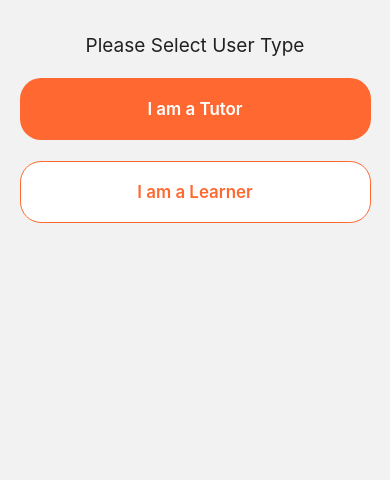
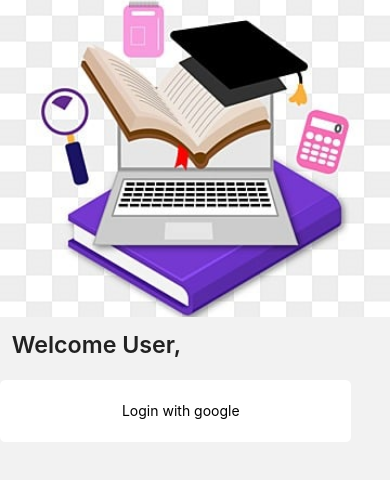
Before and after one commit to sachinkumar9849/LmsAppReactNative, a React Native app: screen /TutorHome in a window 390 px wide. Both pictures are taken after a click on the button "I am a Tutor". Shown: the top 480 px of the page. Built offline with nearby package versions, Linux system fonts and the light colour scheme.

Commit message:
login screen with login banner get

```diff
--- a/src/navigation/MainNavigator.js
+++ b/src/navigation/MainNavigator.js
@@ -2,8 +2,13 @@ import { StyleSheet, Text, View } from 'react-native';
 import React from 'react';
 import { NavigationContainer } from '@react-navigation/native';
 import { createStackNavigator } from '@react-navigation/stack'; // Import createStackNavigator
-import Splash from '../screens/tutor/Splash';
-import ChooseUserType from '../screens/tutor/ChooseUserType';
+// import Splash from '../screens/tutor/Splash';
+
+import Login from '../screens/login/Login';
+import ChooseUserType from '../screens/ChooseUserType';
+import Splash from '../screens/Splash';
+import TutorHome from '../screens/tutor/TutorHome';
+
 
 const Stack = createStackNavigator();
 
@@ -13,6 +18,8 @@ const MainNavigator = () => {
       <Stack.Navigator>
         <Stack.Screen name="Splash" component={Splash} options={{ headerShown: false }} />
         <Stack.Screen name="ChooseUserType" component={ChooseUserType} options={{ headerShown: false }} />
+        <Stack.Screen name="Login" component={Login} options={{ headerShown: false }} />
+        <Stack.Screen name="TutorHome" component={TutorHome} options={{ headerShown: false }} />
       </Stack.Navigator>
     </NavigationContainer>
   );
--- /dev/null
+++ b/src/screens/ChooseUserType.js
@@ -0,0 +1,49 @@
+import {StyleSheet, Text, View} from 'react-native';
+import React from 'react';
+import {LEARNER_TITLE, SELECT_USER, TUTOR_TITLE} from '../utils/strings';
+import {moderateScale, moderateVerticalScale} from 'react-native-size-matters';
+import {TEXT_COLOR, THEME_COLOR, WHITE} from '../utils/colors';
+import BgButton from '../components/BgButton';
+import BorderButton from '../components/BorderButton';
+import {useNavigation} from '@react-navigation/native';
+
+const ChooseUserType = () => {
+  const navigation = useNavigation();
+  return (
+    <View>
+      <View>
+        {/* <Image source={require('../image/banner.js')} style={styles.banner}/> */}
+      </View>
+      <Text style={styles.heading}>{SELECT_USER}</Text>
+      <BgButton
+        title={TUTOR_TITLE}
+        color={WHITE}
+        onClick={() => {
+          navigation.navigate('Login', {
+            screen: 'tutor',
+          });
+        }}
+      />
+      <BorderButton
+        title={LEARNER_TITLE}
+        color={THEME_COLOR}
+        onClick={() => {
+          navigation.navigate('Login', {
+            screen: 'learner',
+          });
+        }}
+      />
+    </View>
+  );
+};
+
+export default ChooseUserType;
+
+const styles = StyleSheet.create({
+  heading: {
+    fontSize: moderateScale(18),
+    color: TEXT_COLOR,
+    alignSelf: 'center',
+    marginTop: moderateVerticalScale(30),
+  },
+});
--- a/src/screens/tutor/Splash.js
+++ b/src/screens/Splash.js
@@ -1,6 +1,6 @@
 import {StatusBar, StyleSheet, Text, View} from 'react-native';
 import React, {useEffect} from 'react';
-import {BG_COLOR, TEXT_COLOR, THEME_COLOR} from '../../utils/colors';
+import {BG_COLOR, TEXT_COLOR, THEME_COLOR} from '../utils/colors';
 import {useNavigation} from '@react-navigation/native';
 import { moderateScale } from 'react-native-size-matters';
 
--- /dev/null
+++ b/src/screens/login/Login.js
@@ -0,0 +1,61 @@
+import {Image, StyleSheet, Text, View} from 'react-native';
+import React from 'react';
+import {TouchableOpacity} from 'react-native-gesture-handler';
+import {moderateScale, verticalScale} from 'react-native-size-matters';
+import {BUTTON_COLOR, TEXT_COLOR, WHITE} from '../../utils/colors';
+import {useNavigation, useRoute} from '@react-navigation/native';
+
+const Login = () => {
+  const route = useRoute();
+  const navigation = useNavigation();
+
+  return (
+    <View>
+      <Image source={require('../../images/login.jpg')} style={styles.banner} />
+      <Text style={styles.tagline}>Welcome User,</Text>
+      <TouchableOpacity
+        style={styles.login_btn}
+        onPress={() => {
+          if (route.params.screen == 'tutor') {
+            navigation.navigate('TutorHome');
+          }
+        }}>
+        <Text style={styles.loginText}>Login with google</Text>
+      </TouchableOpacity>
+    </View>
+  );
+};
+
+export default Login;
+
+const styles = StyleSheet.create({
+  banner: {
+    width: '100%',
+    height: moderateScale(300),
+  },
+  login_btn: {
+    width: '90%',
+    height: verticalScale(50),
+    backgroundColor: WHITE,
+    borderRadius: moderateScale(5),
+    elevation: 5,
+    marginTop: moderateScale(20),
+    display: 'flex',
+
+    flexDirection: 'row',
+    alignItems: 'center',
+    paddingLeft: moderateScale(10),
+    justifyContent: 'center',
+  },
+  loginText: {
+    color: BUTTON_COLOR,
+    textAlign: 'center',
+  },
+  tagline: {
+    color: TEXT_COLOR,
+    fontWeight: '600',
+    fontSize: moderateScale(22),
+    marginTop: moderateScale(12),
+    marginLeft: moderateScale(11),
+  },
+});
--- a/src/screens/tutor/ChooseUserType.js
+++ /dev/null
@@ -1,31 +0,0 @@
-import {StyleSheet, Text, View} from 'react-native';
-import React from 'react';
-import {LEARNER_TITLE, SELECT_USER, TUTOR_TITLE} from '../../utils/strings';
-import {moderateScale, moderateVerticalScale} from 'react-native-size-matters';
-import {TEXT_COLOR, THEME_COLOR, WHITE} from '../../utils/colors';
-import BgButton from '../../components/BgButton';
-import BorderButton from '../../components/BorderButton';
-
-const ChooseUserType = () => {
-  return (
-    <View>
-      <View>
-        {/* <Image source={require('../image/banner.js')} style={styles.banner}/> */}
-      </View>
-      <Text style={styles.heading}>{SELECT_USER}</Text>
-      <BgButton title={TUTOR_TITLE} color={WHITE} />
-      <BorderButton title={LEARNER_TITLE} color={THEME_COLOR} />
-    </View>
-  );
-};
-
-export default ChooseUserType;
-
-const styles = StyleSheet.create({
-  heading: {
-    fontSize: moderateScale(18),
-    color: TEXT_COLOR,
-    alignSelf: 'center',
-    marginTop: moderateVerticalScale(30),
-  },
-});
--- /dev/null
+++ b/src/screens/tutor/TutorHome.js
@@ -0,0 +1,14 @@
+import { StyleSheet, Text, View } from 'react-native'
+import React from 'react'
+
+const TutorHome = () => {
+  return (
+    <View>
+      <Text>TutorHome</Text>
+    </View>
+  )
+}
+
+export default TutorHome
+
+const styles = StyleSheet.create({})
```
Also changed, not shown: src/images/login.jpg (added).
